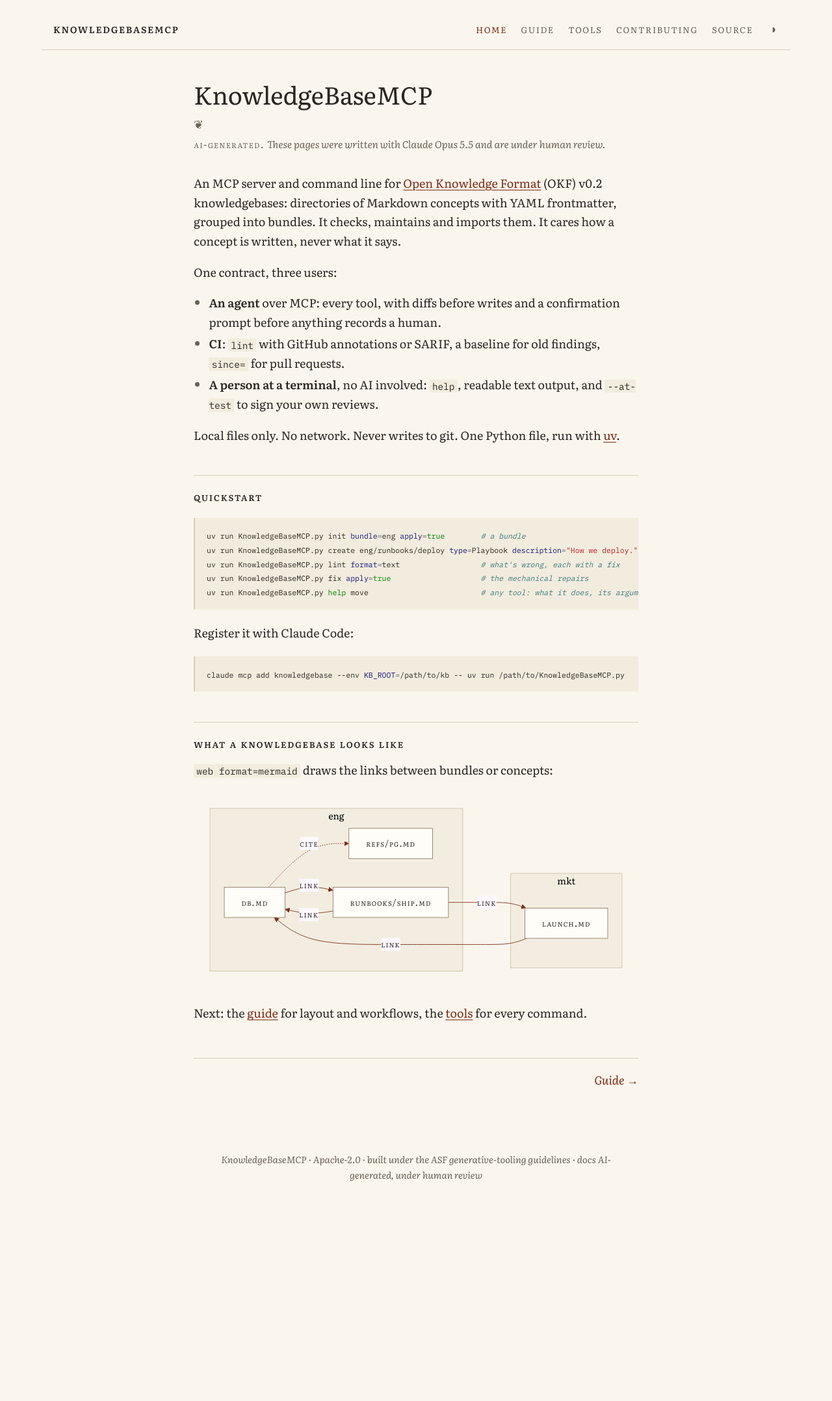
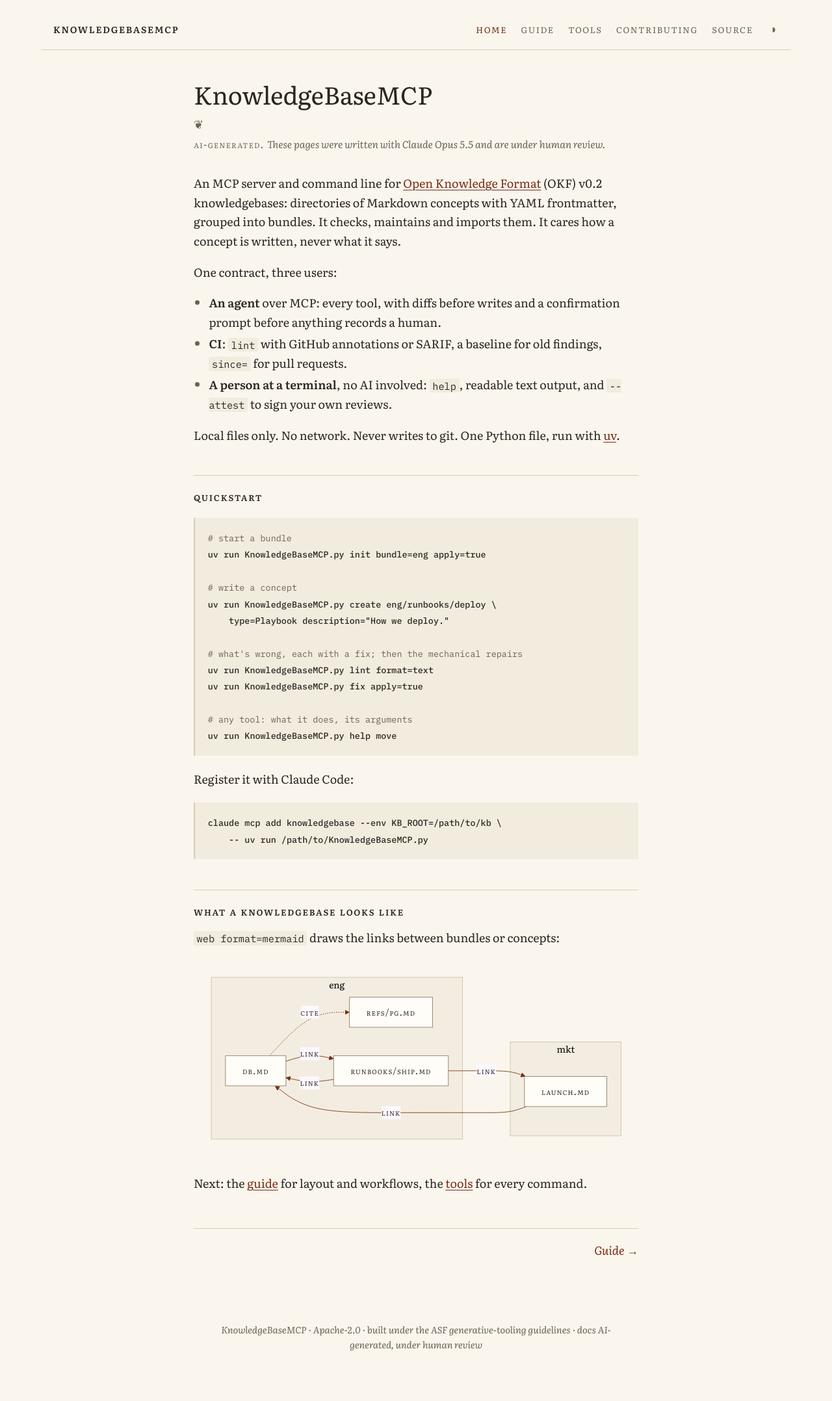
Before and after one commit to dfoulks1/KnowledgeBaseMCP, an MkDocs documentation site: the page built from docs-src/index.md, in a window 1280 px wide. Shown: the whole page at 65% size. Built offline with MkDocs 1.6.1, drawn with Linux system fonts in a browser that asks for light colours; before the commit the page ends 1894 px from its top, so only the background shows below that.

Commit message:
Docs site: legible code listings (larger ink type, no syntax colors), quickstart reflowed
Co-Authored-By: Claude Opus 5.5 <noreply@anthropic.com>

````diff
--- a/docs-src/css/custom.css
+++ b/docs-src/css/custom.css
@@ -88,13 +88,17 @@ blockquote { margin: 1.2rem 0; padding-left: 1rem; border-left: 2px solid var(--
 :is(h1, h2, h3, h4, h5, h6):hover .headerlink, .headerlink:focus { opacity: .7; }
 
 /* Code */
-code, pre, kbd { font-family: var(--mono); font-size: .8em; }
+code, pre, kbd { font-family: var(--mono); font-size: .85em; }
 :not(pre) > code { padding: .05em .3em; background: var(--paper-2); border-radius: 2px; }
 pre {
-  margin: 1.2rem 0; padding: .9rem 1rem; overflow-x: auto; line-height: 1.5;
+  margin: 1.2rem 0; padding: 1rem 1.1rem; overflow-x: auto; line-height: 1.6;
+  font-size: .88rem; font-weight: 500; color: var(--ink); -webkit-font-smoothing: antialiased;
   background: var(--paper-2); border-left: 2px solid var(--rule); hyphens: none;
 }
 .highlight, .highlight pre { background: var(--paper-2) !important; }
+/* Code in ink, like a typeset listing: no syntax colors, comments muted and upright. */
+.highlight span { color: inherit !important; font-style: normal !important; font-weight: inherit !important; }
+.highlight :is(.c, .c1, .cm, .ch, .cs, .go) { color: var(--ink-2) !important; font-weight: 400 !important; }
 pre.mermaid { background: none; border: 0; text-align: center; font-family: var(--serif); }
 
 /* Tables, booktabs style: rules above and below, none between columns */
--- a/docs-src/index.md
+++ b/docs-src/index.md
@@ -23,17 +23,26 @@ Local files only. No network. Never writes to git. One Python file, run with
 ## Quickstart
 
 ```sh
-uv run KnowledgeBaseMCP.py init bundle=eng apply=true        # a bundle
-uv run KnowledgeBaseMCP.py create eng/runbooks/deploy type=Playbook description="How we deploy."
-uv run KnowledgeBaseMCP.py lint format=text                  # what's wrong, each with a fix
-uv run KnowledgeBaseMCP.py fix apply=true                    # the mechanical repairs
-uv run KnowledgeBaseMCP.py help move                         # any tool: what it does, its arguments
+# start a bundle
+uv run KnowledgeBaseMCP.py init bundle=eng apply=true
+
+# write a concept
+uv run KnowledgeBaseMCP.py create eng/runbooks/deploy \
+    type=Playbook description="How we deploy."
+
+# what's wrong, each with a fix; then the mechanical repairs
+uv run KnowledgeBaseMCP.py lint format=text
+uv run KnowledgeBaseMCP.py fix apply=true
+
+# any tool: what it does, its arguments
+uv run KnowledgeBaseMCP.py help move
 ```
 
 Register it with Claude Code:
 
 ```sh
-claude mcp add knowledgebase --env KB_ROOT=/path/to/kb -- uv run /path/to/KnowledgeBaseMCP.py
+claude mcp add knowledgebase --env KB_ROOT=/path/to/kb \
+    -- uv run /path/to/KnowledgeBaseMCP.py
 ```
 
 ## What a knowledgebase looks like
````
Also changed, not shown: docs/css/custom.css (+6 -2 lines), docs/index.html (+15 -6 lines).
